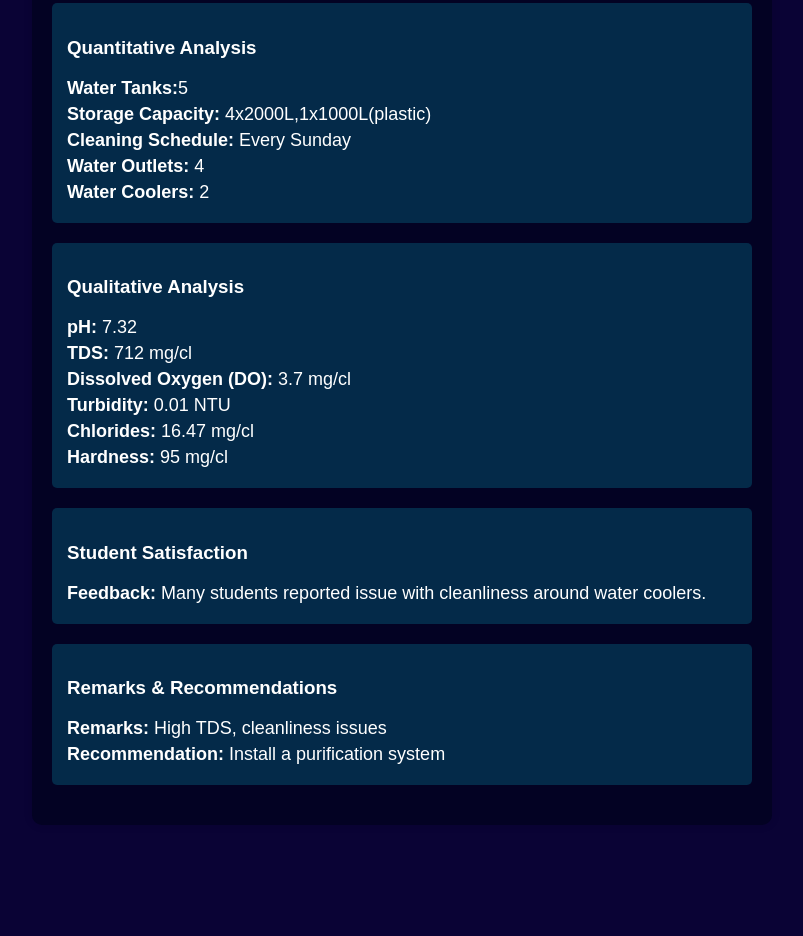
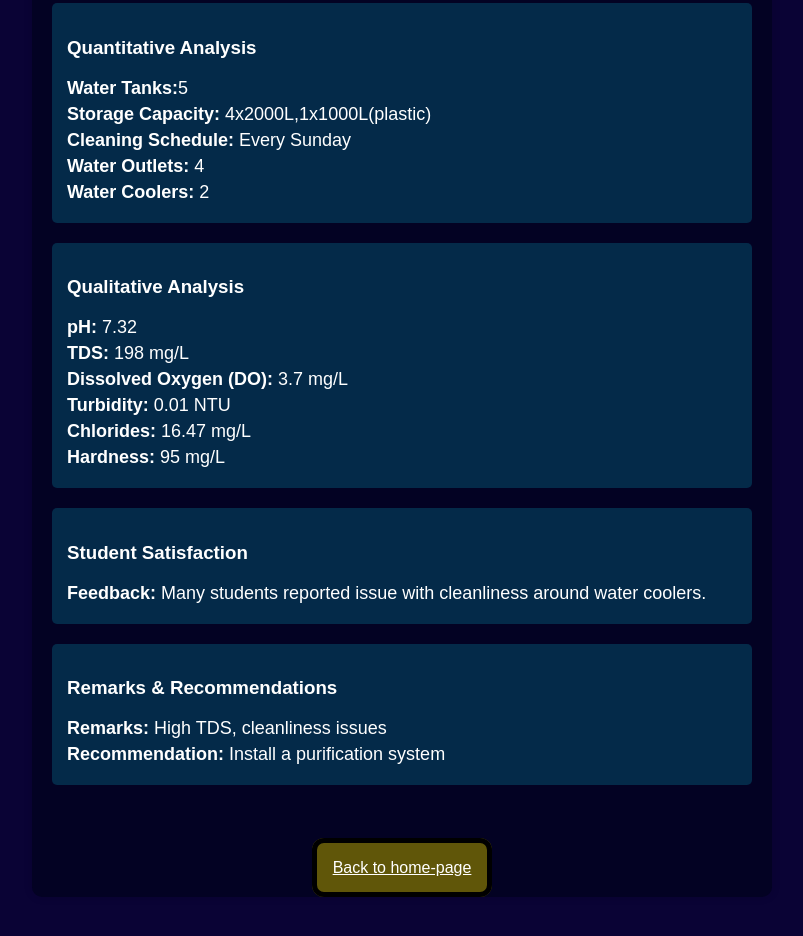
Before and after one commit to arg45-123/IT-dept-survey-report, a plain HTML site: page index.html in a window 1280 px wide. Shown: the part 398-1334 px from the top of the page, without its empty margins (238-1041 px from the left). Before the commit the page ends 1273 px from the top, so only its background shows below. Drawn offline with Linux system fonts and the light colour scheme.

Commit message:
Update index.html

```diff
--- a/index.html
+++ b/index.html
@@ -45,6 +45,20 @@
             margin-top: 20px;
             font-size: 16px;
         }
+        .homebtn{
+            color: white;
+            padding: 1rem;
+
+            align-self: center;
+            background-color: rgb(96, 86, 9);
+            border-radius: 12px;
+            border: 5px solid black;
+
+        }
+        .homebtn:hover{
+            background-color: #007bff;
+        }
+
     </style>
 </head>
 <body>
@@ -73,11 +87,11 @@
         <div class="data-section">
             <h3>Qualitative Analysis</h3>
             <p><strong>pH:</strong> 7.32</p>
-            <p><strong>TDS:</strong> 712 mg/cl</p>
-            <p><strong>Dissolved Oxygen (DO):</strong> 3.7 mg/cl</p>
+            <p><strong>TDS:</strong> 198 mg/L</p>
+            <p><strong>Dissolved Oxygen (DO):</strong> 3.7 mg/L</p>
             <p><strong>Turbidity:</strong> 0.01 NTU</p>
-            <p><strong>Chlorides:</strong> 16.47 mg/cl</p>
-            <p><strong>Hardness:</strong> 95 mg/cl</p>
+            <p><strong>Chlorides:</strong> 16.47 mg/L</p>
+            <p><strong>Hardness:</strong> 95 mg/L</p>
         </div>
 
         <div class="data-section">
@@ -90,6 +104,8 @@
             <p><strong>Remarks:</strong> High TDS, cleanliness issues</p>
             <p><strong>Recommendation:</strong> Install a purification system</p>
         </div>
+        <br> <br> <br>
+        <a href="https://arg45-123.github.io/frontpage/" class="homebtn">Back to home-page</a>
 
         <!-- <div class="footer">
             <p><a href="https://arg45-123.github.io/Drinking-water-survey-report/">Back to Full Report</a></p>
```
